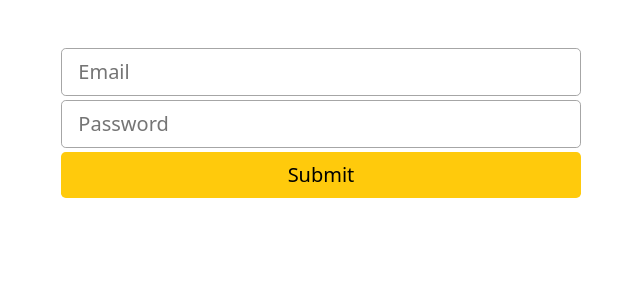
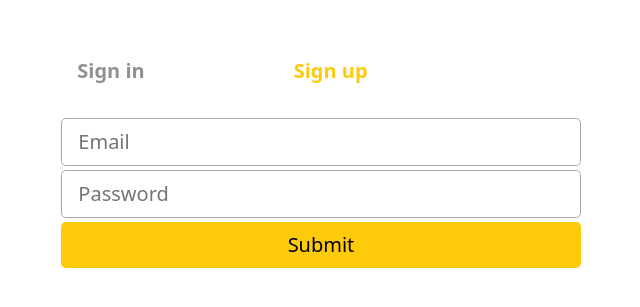
Before and after one commit to dennnanni/LifeLine, a PHP site: page /signup.php in a window 1280 px wide. Shown: the part 128-435 px from the top of the page, without its empty margins (319-959 px from the left). Run offline with PHP 8.4, Linux system fonts and the light colour scheme; some web fonts are replaced.

Commit message:
added page link

```diff
--- a/project/template/signin-form.php
+++ b/project/template/signin-form.php
@@ -12,10 +12,10 @@
         <div class="col-xl-5 col-md-6 col-10">
             <ul class="nav nav-pills">
                 <li class="nav-item col-4 col-xl-5">
-                    <a class="nav-link text-secondary btn-lg fw-bold" id="signin">Sign in</a>
+                    <a class="nav-link text-secondary btn-lg fw-bold" id="signin" href="signin.php">Sign in</a>
                 </li>
                 <li class="nav-item col-4 col-xl-5">
-                    <a class="nav-link text-tertiary btn-lg fw-bold" id="signup">Sign up</a>
+                    <a class="nav-link text-tertiary btn-lg fw-bold" id="signup" href="signup.php">Sign up</a>
                 </li>
             </ul>
         </div>
--- a/project/template/signup-form.php
+++ b/project/template/signup-form.php
@@ -8,6 +8,18 @@
     </div>
 </header>
 <main class="mt-5">
+    <div class="row justify-content-center mb-4">
+        <div class="col-xl-5 col-md-6 col-10">
+            <ul class="nav nav-pills">
+                <li class="nav-item col-4 col-xl-5">
+                    <a class="nav-link text-tertiary btn-lg fw-bold" id="signin" href="signin.php">Sign in</a>
+                </li>
+                <li class="nav-item col-4 col-xl-5">
+                    <a class="nav-link text-secondary btn-lg fw-bold" id="signup" href="signup.php">Sign up</a>
+                </li>
+            </ul>
+        </div>
+    </div>
     <div class="row justify-content-center">
         <form class="col-xl-5 col-md-6 col-10" action="#" method="POST" id="signinForm">
             <ul class="list-unstyled">
```
